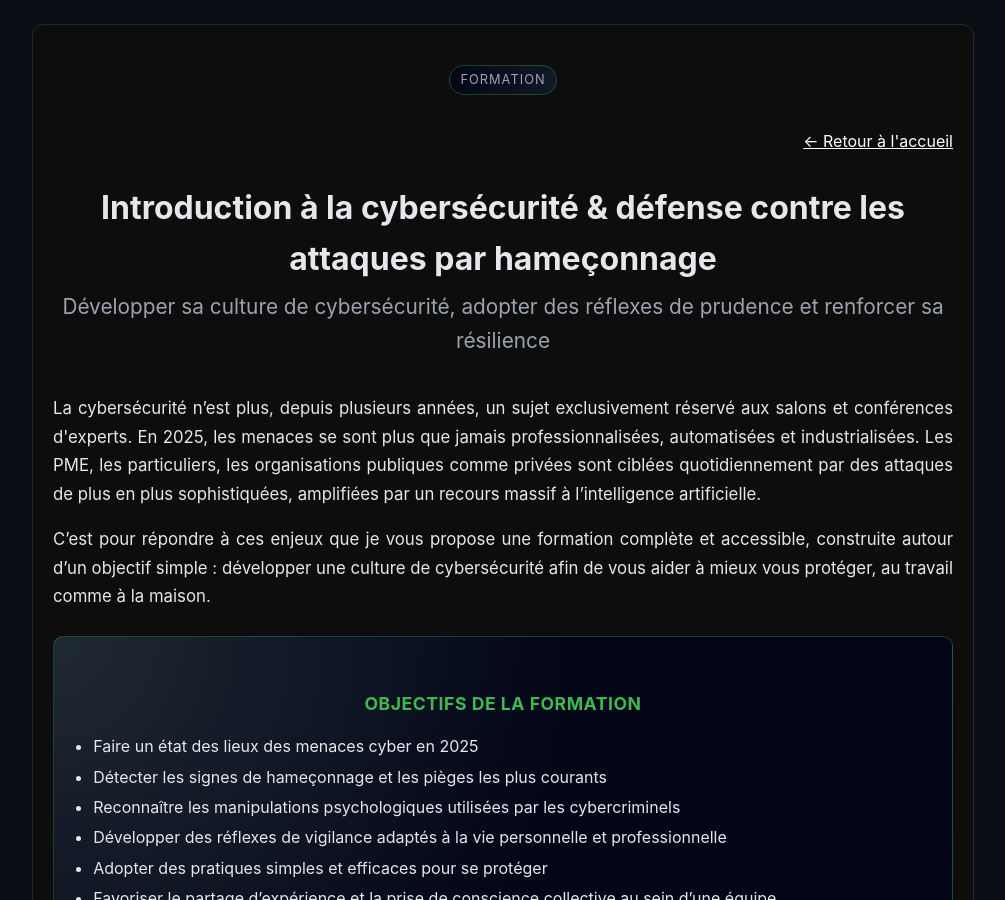
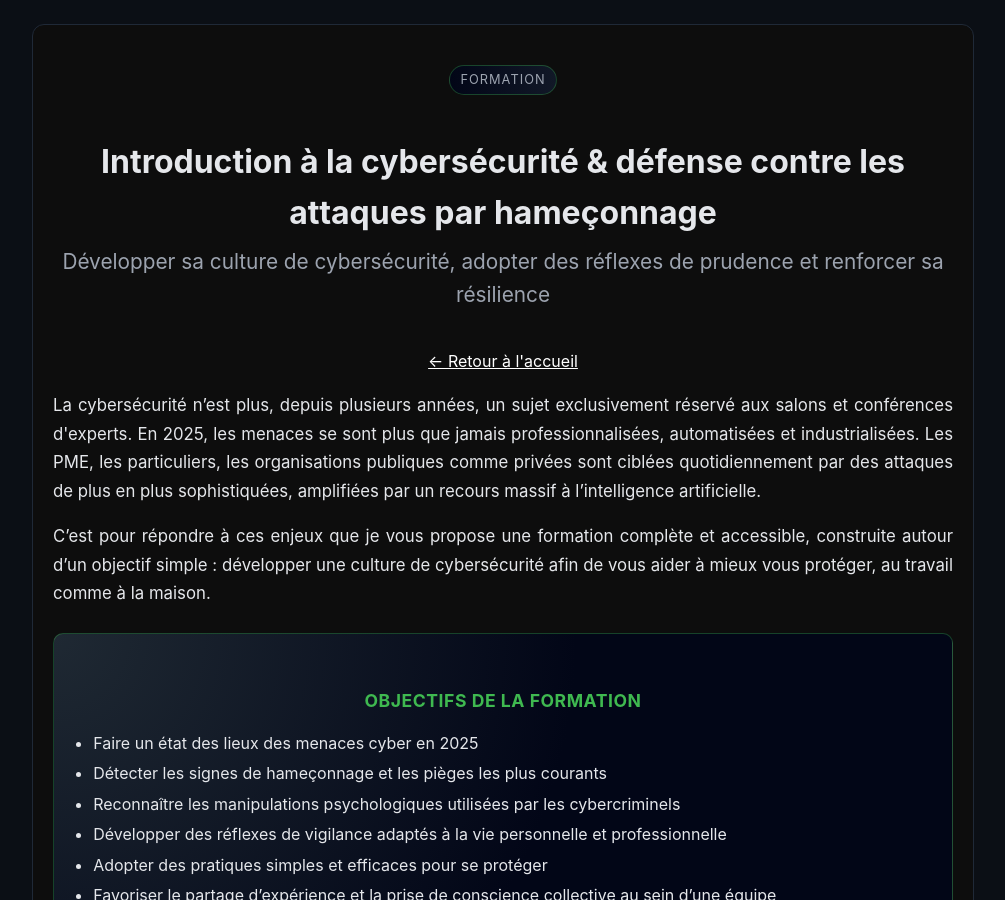
Before and after one commit to sqltemp/portfolio, a Jekyll site: the page projects/phares/formation.html, which Jekyll copies as it is, in a window 1280 px wide and 900 px high. Shown: the whole window, without its empty margins (137-1142 px from the left). Built offline with Jekyll 4.4.1, drawn with Linux system fonts in a browser that asks for light colours.

Commit message:
Update formation.html

```diff
--- a/projects/phares/formation.html
+++ b/projects/phares/formation.html
@@ -124,13 +124,15 @@
     <div style="text-align:center; margin-bottom:18px;">
       <span class="tag-projet">Formation</span>
     </div>
-    <p style="text-align:right; margin-top:20px;">
+
+    <h1>Introduction à la cybersécurité & défense contre les attaques par hameçonnage</h1>
+    <h2>Développer sa culture de cybersécurité, adopter des réflexes de prudence et renforcer sa résilience</h2>
+
+    <p style="text-align:center; margin-top:20px;">
       <a class="return-link" href="/">
         ← Retour à l'accueil
       </a>
     </p>
-    <h1>Introduction à la cybersécurité & défense contre les attaques par hameçonnage</h1>
-    <h2>Développer sa culture de cybersécurité, adopter des réflexes de prudence et renforcer sa résilience</h2>
 
     <p style="font-size:1.05em; line-height:1.7;">
       La cybersécurité n’est plus, depuis plusieurs années, un sujet exclusivement réservé aux salons et conférences d'experts. En 2025, les menaces se sont plus que jamais professionnalisées,
```
